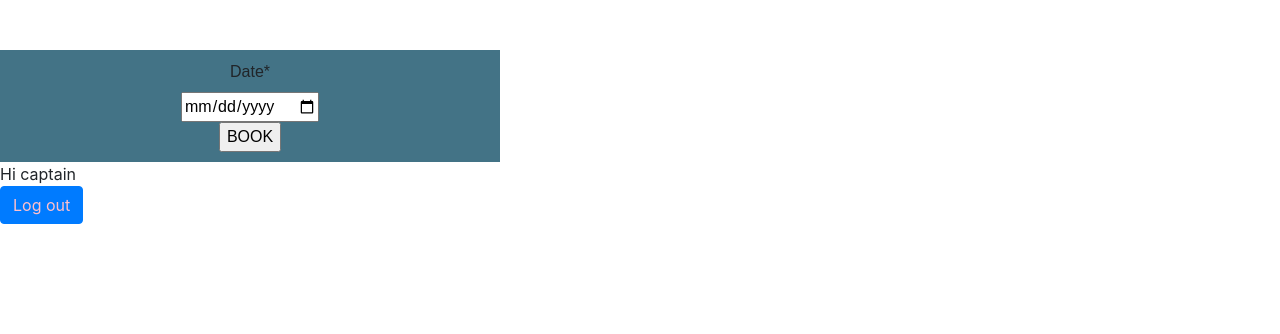
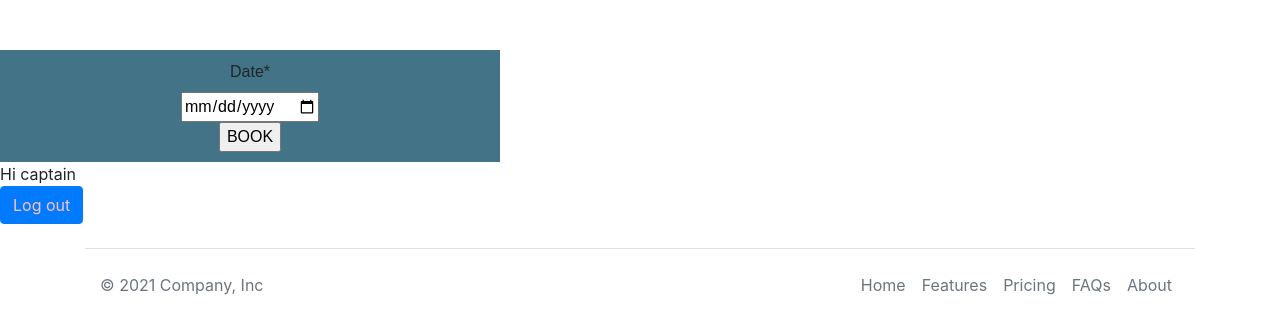
Before and after one commit to tonnyCAPTAIN/vaccinebooking, a Django app: page /book/ in a window 1280 px wide. Shown: the part 56-390 px from the top of the page. Run offline with Django 3.2, Linux system fonts and the light colour scheme; a user stored in the database is signed in; parts of the project's set-up code (start-up, migrations or seed data) failed here and were passed over; some libraries are stand-ins or nearby versions.

Commit message:
Procfile changes and db email config SSL cinfig port changed to 465 and time zone back to UTC debug = true , footer

```diff
--- a/book_appointment/templates/base.html
+++ b/book_appointment/templates/base.html
@@ -59,6 +59,25 @@
     {% block content %}
 
     {% endblock %}
+<div class="container">
+  <footer class="d-flex flex-wrap justify-content-between align-items-center py-3 my-4 border-top">
+    <p class="col-md-4 mb-0 text-muted">&copy; 2021 Company, Inc</p>
+
+    <a href="/" class="col-md-4 d-flex align-items-center justify-content-center mb-3 mb-md-0 me-md-auto link-dark text-decoration-none">
+      <svg class="bi me-2" width="40" height="32"><use xlink:href="#bootstrap"/></svg>
+    </a>
+
+    <ul class="nav col-md-4 justify-content-end">
+      <li class="nav-item"><a href="#" class="nav-link px-2 text-muted">Home</a></li>
+      <li class="nav-item"><a href="#" class="nav-link px-2 text-muted">Features</a></li>
+      <li class="nav-item"><a href="#" class="nav-link px-2 text-muted">Pricing</a></li>
+      <li class="nav-item"><a href="#" class="nav-link px-2 text-muted">FAQs</a></li>
+      <li class="nav-item"><a href="#" class="nav-link px-2 text-muted">About</a></li>
+    </ul>
+  </footer>
+</div>
+
+
 
     {% block scripts %}
     <!-- <script src="{% static 'js/jquery.min.js' %}"></script>
```
